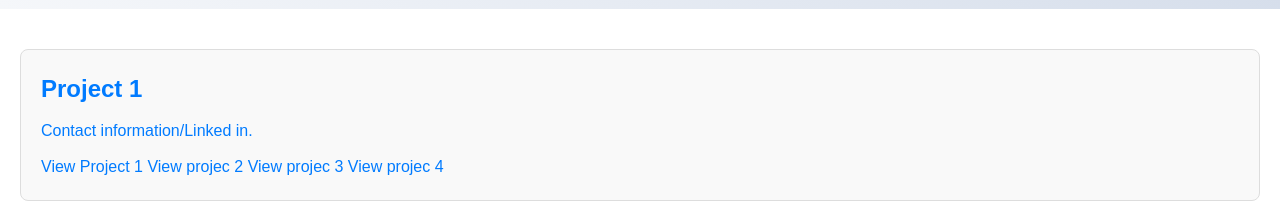
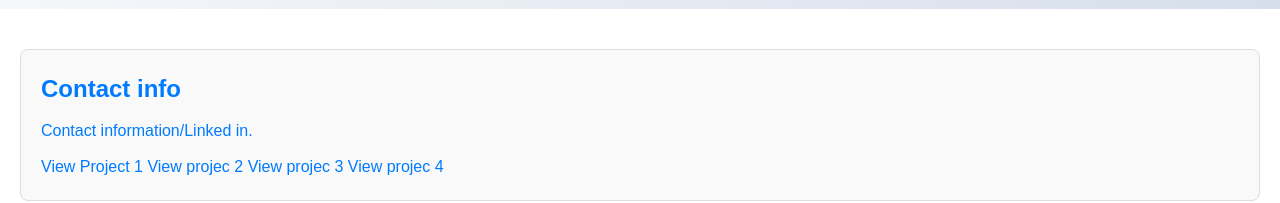
Before and after one commit to langstonn2026/personal-perfolio, a plain HTML site: page index.html in a window 1280 px wide. Shown: the part 791-994 px from the top of the page. Drawn offline with Linux system fonts and the light colour scheme.

Commit message:
Update index.html

```diff
--- a/index.html
+++ b/index.html
@@ -26,7 +26,7 @@
     <!-- Projects Section -->
     <section id="projects">
         <div class="project-tile">
-            <h2>Project 1</h2>
+            <h2>Contact info</h2>
             <p>Contact information/Linked in.</p>
             <a href="https://langstonn2026.github.io/first-cert/" target="_blank">
                 View Project 1
```
